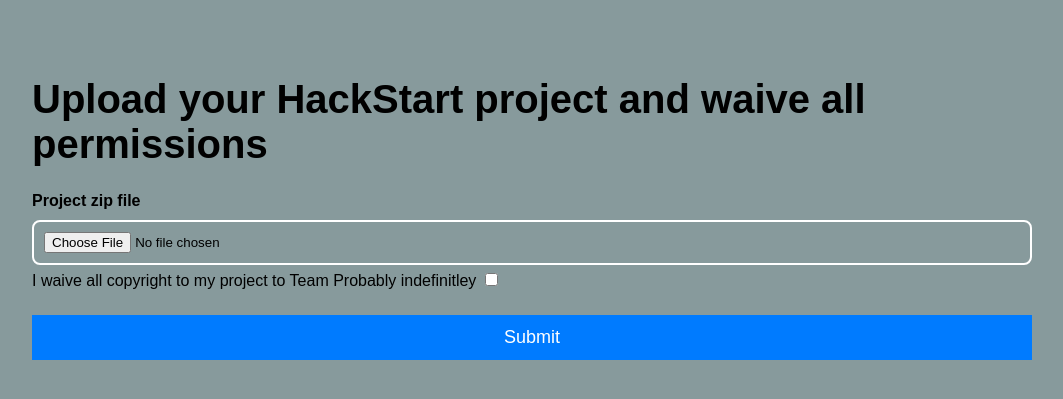
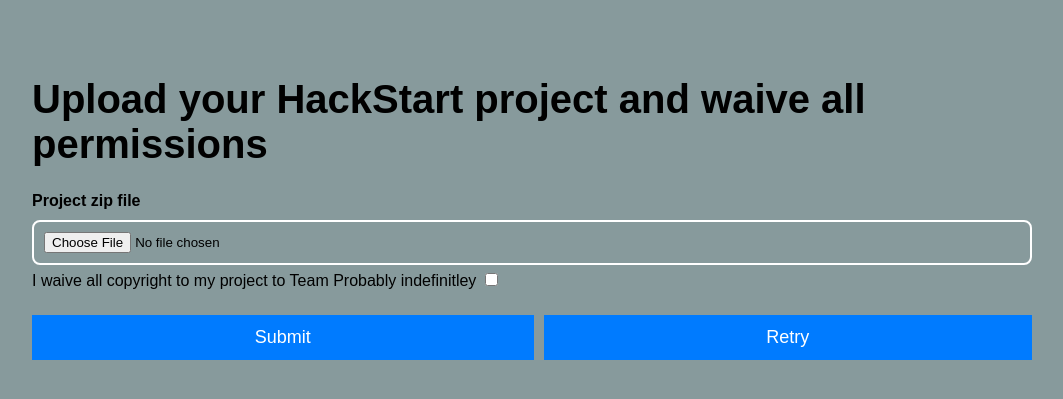
Before and after one commit to DeaDvey/hackstart26, a Flask app: page /page9 in a window 1280 px wide. Shown: the top 399 px of the page, without its empty margins (108-1171 px from the left). Run offline with Flask 3, Linux system fonts and the light colour scheme.

Commit message:
form 9 dual buttons

```diff
--- a/templates/form9.html
+++ b/templates/form9.html
@@ -22,7 +22,10 @@
         >
 		<label>I waive all copyright to my project to Team Probably indefinitley</label>
 		<input type="checkbox" required/>
-        <button class="submitButton" type="submit">Submit</button>
+       <div id="button-grid">
+            <button class="submitButton" type="submit">Submit</button>
+            <a href="/"><button class="submitButton">Retry</button></a>
+        </div>
     </form>
 </div>
 
```
